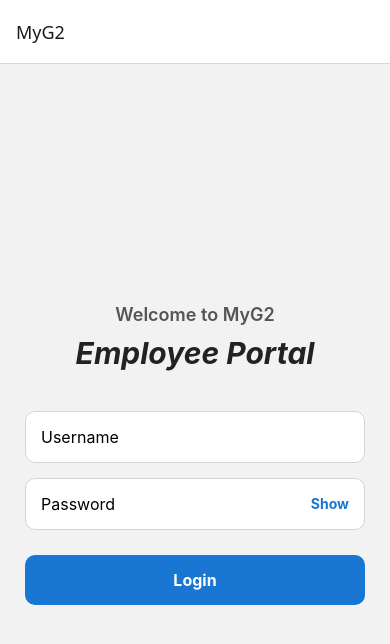
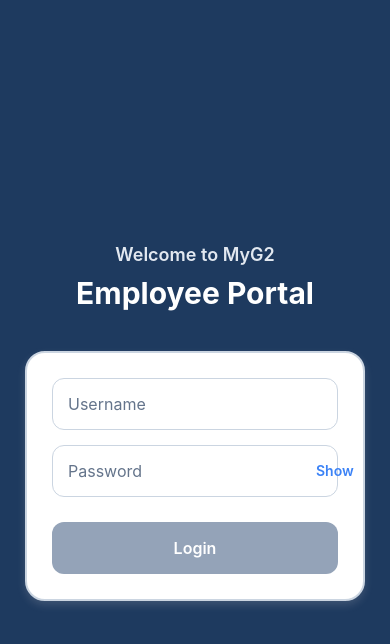
Before and after one commit to GaneshSarathi19/MyG2App, a React Native app: screen /Login in a window 390 px wide. Shown: the top 644 px of the page. Built offline with nearby package versions, Linux system fonts and the light colour scheme.

Commit message:
Wednesday update 11/06

```diff
--- a/package.json
+++ b/package.json
@@ -15,6 +15,7 @@
     "@react-navigation/native-stack": "^7.17.2",
     "react": "19.2.3",
     "react-native": "0.86.0",
+    "react-native-google-fonts": "^0.0.0",
     "react-native-safe-area-context": "^5.8.0",
     "react-native-screens": "^4.25.2"
   },
--- a/src/navigation/AppStack.tsx
+++ b/src/navigation/AppStack.tsx
@@ -3,12 +3,21 @@ import {createNativeStackNavigator} from '@react-navigation/native-stack';
 
 import DashboardScreen from '../screens/app/DashboardScreen';
 import ListViewScreen from '../screens/app/ListViewScreen';
+import {COLORS} from '../theme/colors';
 const Stack = createNativeStackNavigator();
 
 const AppStack = () => {
   return (
-   <Stack.Navigator>
-
+    <Stack.Navigator
+      screenOptions={{
+        headerStyle: {
+          backgroundColor: COLORS.primary,
+        },
+        headerTintColor: '#FFFFFF',
+        headerTitleStyle: {
+          fontWeight: '600',
+        },
+      }}>
       <Stack.Screen
         name="Dashboard"
         component={DashboardScreen}
@@ -21,7 +30,6 @@ const AppStack = () => {
           title: 'Demo ListView',
         }}
       />
-
     </Stack.Navigator>
   );
 };
--- a/src/navigation/AuthStack.tsx
+++ b/src/navigation/AuthStack.tsx
@@ -8,8 +8,12 @@ const AppStack = () => {
   return (
     <Stack.Navigator>
       <Stack.Screen
-        name="MyG2"
-  component={LoginScreen}      />
+        name="Login"
+        component={LoginScreen}
+        options={{
+          headerShown: false,
+        }}
+      />
     </Stack.Navigator>
   );
 };
--- a/src/screens/app/ListViewScreen.tsx
+++ b/src/screens/app/ListViewScreen.tsx
@@ -4,6 +4,7 @@ import {
   Text,
   FlatList,
   StyleSheet,
+  ActivityIndicator,
 } from 'react-native';
 
 interface Post {
@@ -12,27 +13,9 @@ interface Post {
   body: string;
 }
 
-const staticEmployees = [
-  {
-    id: '1',
-    name: 'John Smith',
-    department: 'Mobile Development',
-  },
-  {
-    id: '2',
-    name: 'Sarah Wilson',
-    department: 'Quality Assurance',
-  },
-  {
-    id: '3',
-    name: 'Michael Brown',
-    department: 'Backend Development',
-  },
-];
-
 const ListViewScreen = () => {
   const [posts, setPosts] = useState<Post[]>([]);
-
+const [loading, setLoading] = useState(true);
  useEffect(() => {
   fetch('https://jsonplaceholder.typicode.com/posts')
     .then(response => response.json())
@@ -41,31 +24,29 @@ const ListViewScreen = () => {
     })
     .catch(error => {
       console.log('API Error:', error);
+    })
+    .finally(() => {
+      setLoading(false);
     });
 }, []);
+if (loading) {
+  return (
+    <View style={styles.loaderContainer}>
+      <ActivityIndicator
+        size="large"
+        color="#1976D2"
+      />
 
+      <Text style={styles.loadingText}>
+        Loading posts...
+      </Text>
+    </View>
+  );
+}
   return (
     <FlatList<Post>
       ListHeaderComponent={
         <>
-          <Text style={styles.heading}>
-            Static Employee List
-          </Text>
-
-          {staticEmployees.map(employee => (
-            <View
-              key={employee.id}
-              style={styles.card}>
-              <Text style={styles.employeeName}>
-                {employee.name}
-              </Text>
-
-              <Text>
-                Department: {employee.department}
-              </Text>
-            </View>
-          ))}
-
           <Text style={styles.heading}>
             API Data (JSONPlaceholder Posts)
           </Text>
@@ -106,7 +87,16 @@ const styles = StyleSheet.create({
     borderRadius: 10,
     elevation: 3,
   },
+loaderContainer: {
+  flex: 1,
+  justifyContent: 'center',
+  alignItems: 'center',
+},
 
+loadingText: {
+  marginTop: 15,
+  fontSize: 16,
+},
   employeeName: {
     fontSize: 18,
     fontWeight: 'bold',
--- a/src/screens/auth/LoginScreen.tsx
+++ b/src/screens/auth/LoginScreen.tsx
@@ -1,4 +1,4 @@
-import React, { useState } from 'react';
+import React, {useState, useRef} from 'react';
 import {
   View,
   Text,
@@ -12,66 +12,168 @@ import {
   TouchableWithoutFeedback,
   Keyboard,
 } from 'react-native';
-
-import { useAuth } from '../../context/AuthContext';
+import {COLORS} from '../../theme/colors';
+import {useAuth} from '../../context/AuthContext';
 
 const LoginScreen = () => {
-  const { login } = useAuth();
+  const {login} = useAuth();
+
+  const validUsername = 'admin';
+  const validPassword = '1234';
 
   const [username, setUsername] = useState('');
   const [password, setPassword] = useState('');
-const [showPassword, setShowPassword] = useState(false);  const handleLogin = () => {
-    const validUsername = 'admin';
-    const validPassword = '1234';
 
-    if (username === validUsername && password === validPassword) {
+  const [isUsernameFocused, setIsUsernameFocused] =
+    useState(false);
+
+  const [isPasswordFocused, setIsPasswordFocused] =
+    useState(false);
+
+  const [showPassword, setShowPassword] =
+    useState(false);
+
+  const passwordInputRef = useRef<TextInput>(null);
+
+  const handleUsernameChange = (text: string) => {
+    const filteredText = text.replace(
+      /[^a-zA-Z0-9]/g,
+      '',
+    );
+
+    setUsername(filteredText);
+  };
+
+  const isFormValid =
+    username === validUsername &&
+    password === validPassword;
+
+  const handleLogin = () => {
+    if (!isFormValid) {
+      Alert.alert(
+        'Login Failed',
+        'Invalid Username or Password',
+      );
+      return;
+    }
+
     login();
-    } else {
-      Alert.alert('Login Failed', 'Invalid Username or Password');
-    }
   };
 
   return (
-    <TouchableWithoutFeedback onPress={Keyboard.dismiss}>
+    <TouchableWithoutFeedback
+      onPress={Keyboard.dismiss}>
       <KeyboardAvoidingView
         style={styles.flex}
-        behavior={Platform.OS === 'ios' ? 'padding' : 'height'}
-      >
+        behavior={
+          Platform.OS === 'ios'
+            ? 'padding'
+            : 'height'
+        }>
         <ScrollView
-          contentContainerStyle={styles.scrollContainer}
-          keyboardShouldPersistTaps="handled"
-        >
+          contentContainerStyle={
+            styles.scrollContainer
+          }
+          keyboardShouldPersistTaps="handled">
           <View style={styles.container}>
-            <Text style={styles.text}>Welcome to MyG2</Text>
-            <Text style={styles.title}>Employee Portal</Text>
+<Text style={styles.text}>
+  Welcome to MyG2
+</Text>
+
+<Text style={styles.title}>
+  Employee Portal
+</Text>
+
+<View style={styles.loginCard}>
 
   <TextInput
-              style={styles.input}
+    style={[
+      styles.input,
+      isUsernameFocused &&
+        styles.activeInput,
+    ]}
     placeholder="Username"
+    placeholderTextColor={
+      COLORS.textSecondary
+    }
     value={username}
-              onChangeText={setUsername}
-              autoCapitalize="none"
+    onChangeText={handleUsernameChange}
+    returnKeyType="next"
+    onSubmitEditing={() =>
+      passwordInputRef.current?.focus()
+    }
+    onFocus={() =>
+      setIsUsernameFocused(true)
+    }
+    onBlur={() =>
+      setIsUsernameFocused(false)
+    }
   />
 
-            <View style={styles.passwordContainer}>
+  {username.length > 0 &&
+    username !== validUsername && (
+      <Text style={styles.errorText}>
+        Invalid Username
+      </Text>
+    )}
+
+  <View
+    style={[
+      styles.passwordContainer,
+      isPasswordFocused &&
+        styles.activeInput,
+    ]}>
     <TextInput
+      ref={passwordInputRef}
       style={styles.passwordInput}
       placeholder="Password"
+      placeholderTextColor={
+        COLORS.textSecondary
+      }
       value={password}
       onChangeText={setPassword}
       secureTextEntry={!showPassword}
+      returnKeyType="done"
+      onSubmitEditing={handleLogin}
+      onFocus={() =>
+        setIsPasswordFocused(true)
+      }
+      onBlur={() =>
+        setIsPasswordFocused(false)
+      }
     />
 
-              <TouchableOpacity onPress={() => setShowPassword(!showPassword)}>
+    <TouchableOpacity
+      onPress={() =>
+        setShowPassword(!showPassword)
+      }>
       <Text style={styles.toggleText}>
         {showPassword ? 'Hide' : 'Show'}
       </Text>
     </TouchableOpacity>
   </View>
 
-            <TouchableOpacity style={styles.loginButton} onPress={handleLogin}>
-              <Text style={styles.loginButtonText}>Login</Text>
+  {password.length > 0 &&
+    password !== validPassword && (
+      <Text style={styles.errorText}>
+        Invalid Password
+      </Text>
+    )}
+
+  <TouchableOpacity
+    style={[
+      styles.loginButton,
+      !isFormValid &&
+        styles.disabledButton,
+    ]}
+    disabled={!isFormValid}
+    onPress={handleLogin}>
+    <Text style={styles.loginButtonText}>
+      Login
+    </Text>
   </TouchableOpacity>
+
+</View>
           </View>
         </ScrollView>
       </KeyboardAvoidingView>
@@ -82,82 +184,119 @@ const [showPassword, setShowPassword] = useState(false);  const handleLogin = ()
 const styles = StyleSheet.create({
   flex: {
     flex: 1,
+    backgroundColor: COLORS.primary,
   },
+
+  scrollContainer: {
+    flexGrow: 1,
+    justifyContent: 'center',
+  },
+
+  container: {
+    flex: 1,
+    justifyContent: 'center',
+    padding: 25,
+    backgroundColor: COLORS.primary,
+  },
+
+  loginCard: {
+    backgroundColor: COLORS.card,
+    borderWidth: 2,
+    borderColor: COLORS.border,
+    borderRadius: 20,
+    padding: 25,
+    elevation: 5,
+
+    shadowColor: '#f5eeee',
+    shadowOffset: {
+      width: 0,
+      height: 4,
+    },
+    shadowOpacity: 0.15,
+    shadowRadius: 8,
+  },
+
+  text: {
+    fontSize: 18,
+    textAlign: 'center',
+    marginBottom: 10,
+    color: '#E2E8F0',
+    fontWeight: '600',
+  },
+
+  title: {
+    fontSize: 30,
+    fontWeight: '700',
+    textAlign: 'center',
+    marginBottom: 40,
+    color: '#FFFFFF',
+  },
+
+  input: {
+    borderWidth: 1,
+    borderColor: COLORS.border,
+    borderRadius: 12,
+    padding: 15,
+    marginBottom: 15,
+    fontSize: 16,
+    color: COLORS.textPrimary,
+    backgroundColor: COLORS.card,
+  },
+
+  activeInput: {
+    borderColor: COLORS.secondary,
+    borderWidth: 2,
+  },
+
   passwordContainer: {
     flexDirection: 'row',
     alignItems: 'center',
     borderWidth: 1,
-    borderColor: '#D1D5DB',
-    borderRadius: 10,
+    borderColor: COLORS.border,
+    borderRadius: 12,
     paddingHorizontal: 15,
     marginBottom: 15,
-    backgroundColor: '#FFF',
+    backgroundColor: COLORS.card,
   },
 
   passwordInput: {
     flex: 1,
     paddingVertical: 15,
     fontSize: 16,
+    color: COLORS.textPrimary,
   },
 
   toggleText: {
-    color: '#1976D2',
-    fontWeight: 'bold',
-  },
-  scrollContainer: {
-    flexGrow: 1,
-    justifyContent: 'center',
-  },
-
-  container: {
-    padding: 25,
-  },
-
-  title: {
-    fontSize: 30,
-    fontStyle: 'italic',
-    fontWeight: 'bold',
-    textAlign: 'center',
-    marginBottom: 40,
-    color: '#222',
-  },
-  text: {
-    fontSize: 18,
-    textAlign: 'center',
-    marginBottom: 10,
-    color: '#555',
+    color: COLORS.secondary,
     fontWeight: '600',
   },
 
-  input: {
-    borderWidth: 1,
-    borderColor: '#D1D5DB',
-    borderRadius: 10,
-    padding: 15,
-    marginBottom: 15,
-    fontSize: 16,
-    backgroundColor: '#FFF',
+  errorText: {
+    color: COLORS.danger,
+    marginBottom: 10,
+    marginLeft: 5,
+    fontSize: 13,
+    fontWeight: '500',
   },
 
   loginButton: {
-    backgroundColor: '#1976D2',
-    padding: 15,
-    borderRadius: 10,
+    backgroundColor: COLORS.secondary,
+    padding: 16,
+    borderRadius: 12,
     marginTop: 10,
+    elevation: 3,
+  },
+
+  disabledButton: {
+    backgroundColor: COLORS.disabled,
+    elevation: 0,
   },
 
   loginButtonText: {
-    color: '#FFF',
+    color: COLORS.card,
     textAlign: 'center',
-    fontWeight: 'bold',
+    fontWeight: '600',
     fontSize: 16,
   },
-
-  demoText: {
-    textAlign: 'center',
-    marginTop: 10,
-    color: '#666',
-  },
 });
-
 export default LoginScreen;
--- /dev/null
+++ b/src/theme/colors.ts
@@ -0,0 +1,12 @@
+export const COLORS = {
+  primary: '#1E3A5F',
+  secondary: '#3B82F6',
+  success: '#10B981',
+  danger: '#EF4444',
+  background: '#F8FAFC',
+  card: '#FFFFFF',
+  textPrimary: '#0F172A',
+  textSecondary: '#64748B',
+  border: '#CBD5E1',
+  disabled: '#94A3B8',
+};
```
Also changed, not shown: src/theme/typography.ts (added, +26 -0 lines), 1 other file (tests, documents, lock files or other folders). Lines whose indentation alone changed are shown as unchanged.
